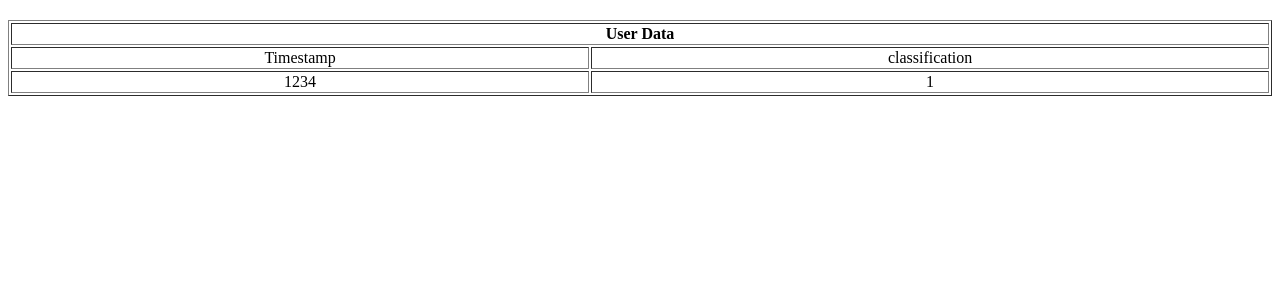
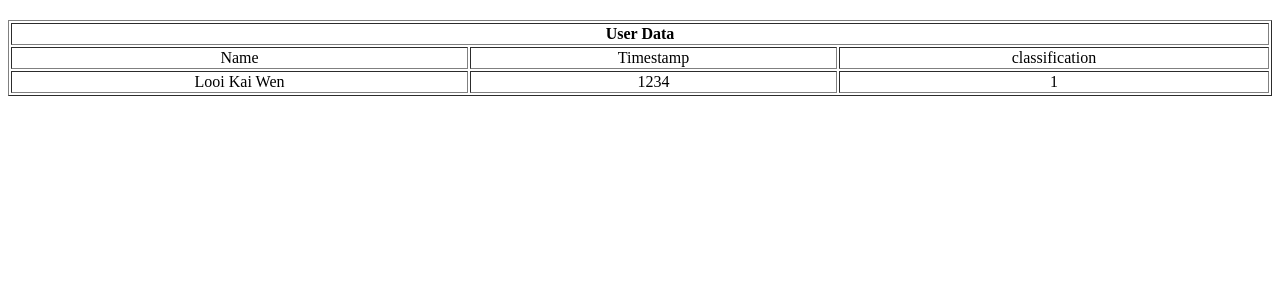
Before and after one commit to Aseanseen/cs3237proj, a Flask app: page / in a window 1280 px wide. Shown: the top 300 px of the page. Run offline with Flask 2, Linux system fonts and the light colour scheme; data comes from the database, SQL or seed files in the repository; both versions use the stored data as it was after the commit.

Commit message:
Added delete func

```diff
--- a/server_database/app.py
+++ b/server_database/app.py
@@ -5,6 +5,7 @@ app = Flask(__name__)
 
 app.config['SQLALCHEMY_TRACK_MODIFICATIONS'] = False
 app.config['SQLALCHEMY_DATABASE_URI'] = 'sqlite:///User.sqlite3'
+# app.config['SQLALCHEMY_DATABASE_URI'] = 'sqlite:///User.sqlite3'
 
 db = SQLAlchemy(app)
 class User(db.Model):
@@ -13,6 +14,7 @@ class User(db.Model):
 
 	# Makes three columns into the table id, name, email
 	_id = db.Column(db.Integer, primary_key=True, autoincrement=True)
+	name = db.Column(db.String(100))
 	timecollect = db.Column(db.Integer)
 	acc_x_neck = db.Column(db.Float(), nullable=False)
 	acc_y_neck = db.Column(db.Float(), nullable=False)
@@ -21,12 +23,14 @@ class User(db.Model):
 
 
 	# A constructor function where we will pass the name and email of a user and it gets add as a new entry in the table.
-	def __init__(self, timecollect, acc_x_neck, acc_y_neck, acc_z_neck, classification):
+	def __init__(self, name, timecollect, acc_x_neck, acc_y_neck, acc_z_neck, classification):
+		self.name = name
 		self.timecollect = timecollect
 		self.acc_x_neck = acc_x_neck
 		self.acc_y_neck = acc_y_neck
 		self.acc_z_neck = acc_z_neck
 		self.classification = classification
+
 
 # Control will come here and then gets redirect to the index function
 @app.route("/")
@@ -37,12 +41,13 @@ def home():
 def add_data():
 	if request.method == 'PUT': # When a user clicks submit button it will come here.
 		#data = request.args.get # request the data from the form in index.html file
+		name = request.args.get("name")
 		timecollect = int(request.args.get("timecollect"))
 		acc_x_neck = float(request.args.get("acc_x_neck"))
 		acc_y_neck = float(request.args.get("acc_y_neck"))
 		acc_z_neck = float(request.args.get("acc_z_neck"))
 		classification = float(request.args.get("classification"))
-		new_data = User(timecollect, acc_x_neck, acc_y_neck, acc_z_neck, classification)
+		new_data = User(name, timecollect, acc_x_neck, acc_y_neck, acc_z_neck, classification)
 		db.session.add(new_data)
 		db.session.commit()
 
@@ -63,6 +68,17 @@ def get_data():
 		result = {'Straight': 20, 'Lean forward': 20, 'Lean backward': 20, 'Lean right': 20, 'Lean left': 20}
 	return result, 200
 
+@app.route('/remove_data_all', methods = ["POST"])
+def remove_data_all():
+	if request.method == 'POST': # When a user clicks submit button it will come here.
+		name = request.args.get("name")
+		entries_to_delete = User.query.filter_by(name=name).all()
+		for entry in entries_to_delete:
+			db.session.delete(entry)
+			db.session.commit()
+
+	return "None", 200
+
 if __name__=="__main__":
 	db.create_all()
 	app.run(debug=True)
--- a/server_database/templates/demo3237.html
+++ b/server_database/templates/demo3237.html
@@ -26,9 +26,10 @@
 
 	<table class="data" border="1" style="width: 100%; margin-top: 20px; text-align: center;">
 		<tr>
-			<th colspan="2">User Data</th>
+			<th colspan="3">User Data</th>
 	  	</tr>
 	  	<tr>
+			<td>Name</td>
 	  		<td>Timestamp</td>
 			<td>classification</td>
 	  	</tr>
@@ -37,6 +38,7 @@
 
 	  	{% for user in user_data %}
 	  	<tr>
+			<td>{{user.name}}</td>
 	  		<td>{{user.timecollect}}</td>
 			<td>{{user.classification}}</td>
 	  	</tr>
```
Also changed, not shown: server_database/client.py (+21 -3 lines), server_database/User.sqlite3 (added).
